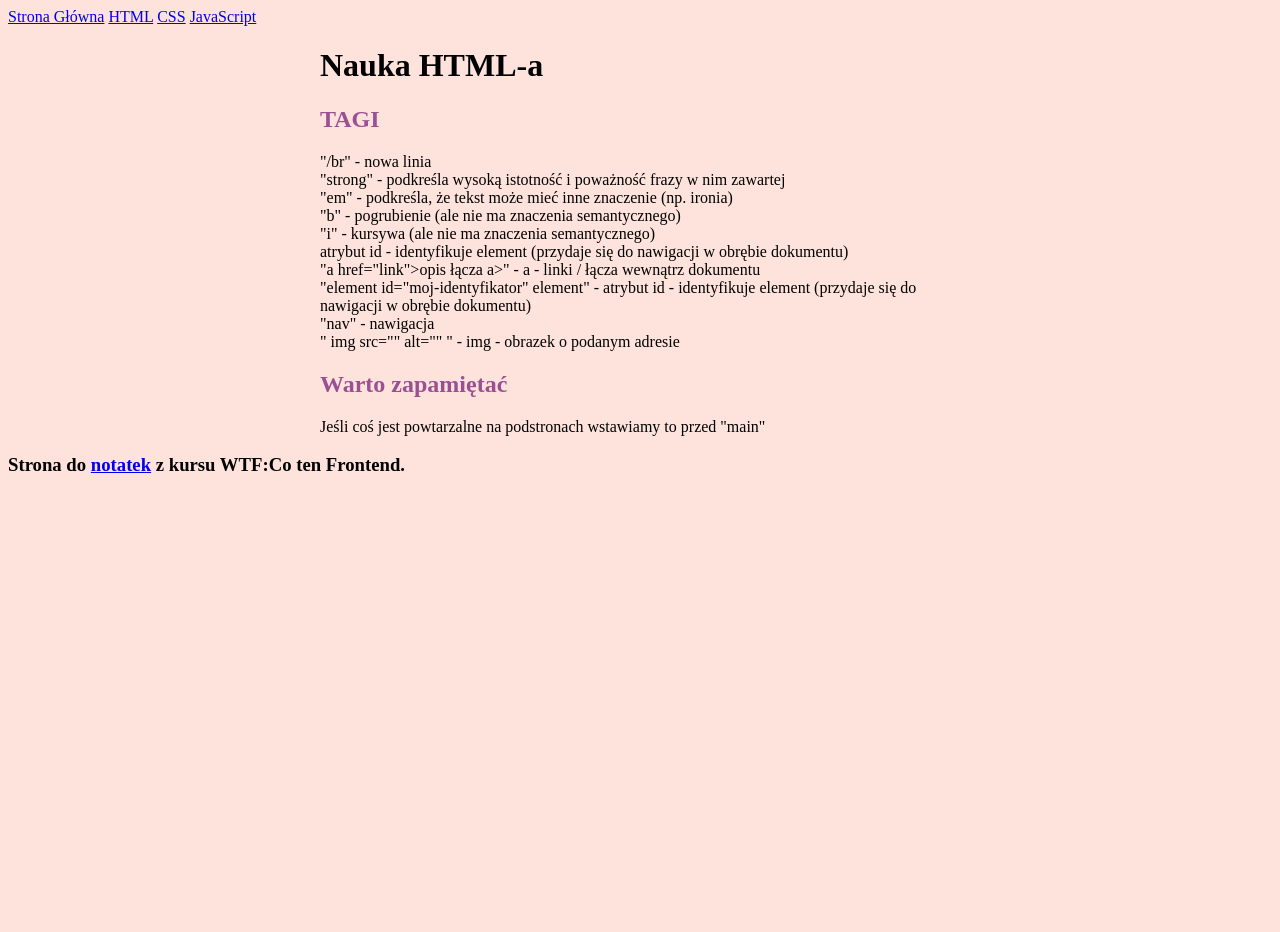
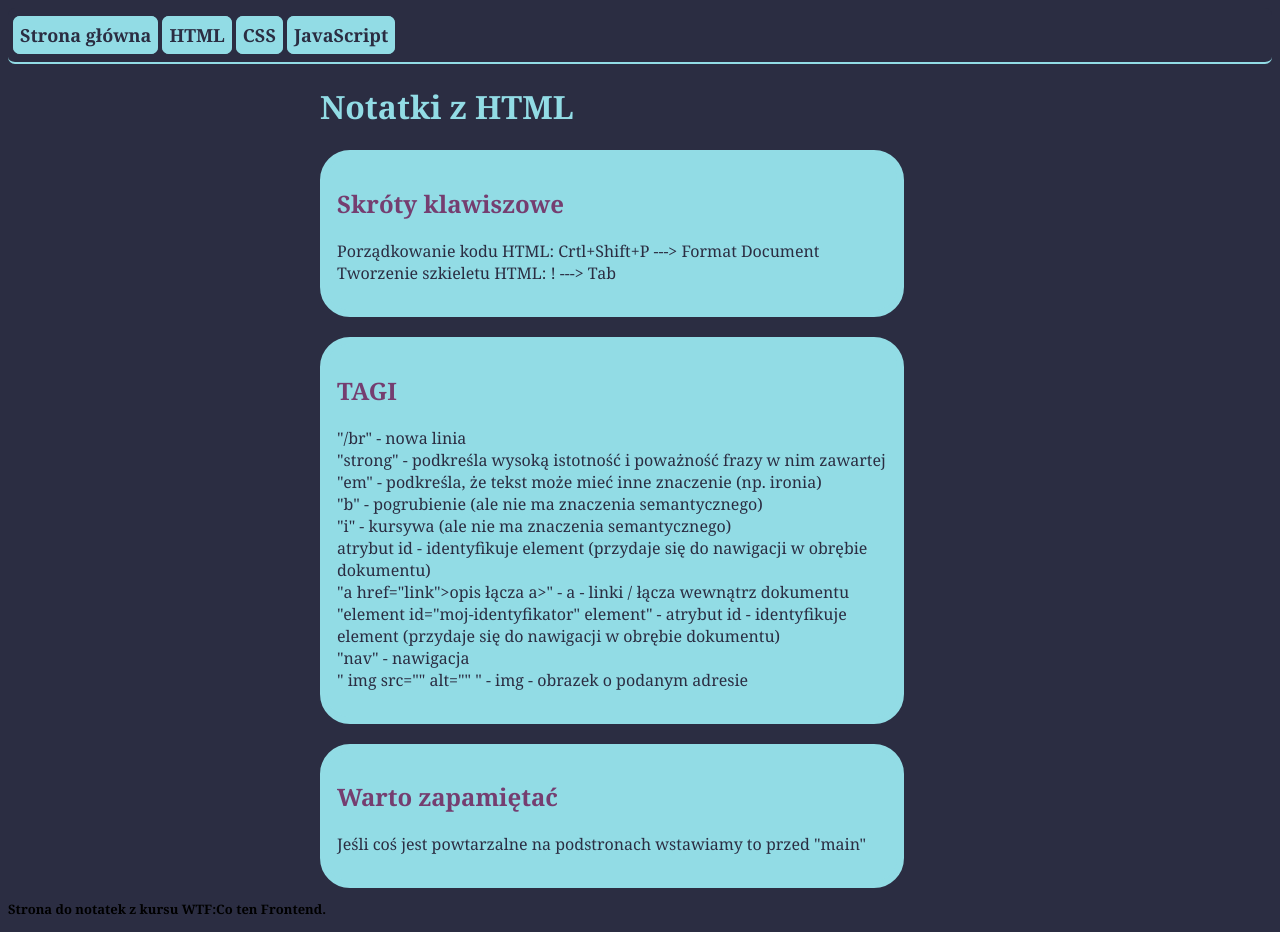
Before and after one commit to jjaworska-hub/homepage, a plain HTML site: page nauka_html.html in a window 1280 px wide. Before the commit the page ends 800 px from the top, so only its background shows below. Drawn offline with Linux system fonts and the light colour scheme.

Commit message:
general outlook of the site (colors, fonts, positions)

```diff
--- a/JavaScript.html
+++ b/JavaScript.html
@@ -10,25 +10,37 @@
 </head>
 
 <body>
-    <header>
+    <header class="header-navigation">
         <nav class="navigation">
-            <a href="index.html">Strona główna</a>
-            <a href="nauka_html.html">HTML</a>
-            <a href="nauka_css.html">CSS</a>
-            <a href="JavaScript.html">JavaScript</a>
+            <a class="navigation-link" href="index.html">Strona główna</a>
+            <a class="navigation-link" href="nauka_html.html">HTML</a>
+            <a class="navigation-link" href="nauka_css.html">CSS</a>
+            <a class="navigation-link" href="JavaScript.html">JavaScript</a>
         </nav>
     </header>
 
     <main>
+        <header class="JS">
+            <h1>Notatki z JavaScript</h1>
+        </header>
 
-        <section class="notes">
-            <article class="notes__text">
-            </article>
+        <section class="tags">
+            <h2></h2>
+            <p>
+            </p>
         </section>
+
+        <section class="to-remember">
+            <p>
+            <h2>Warto zapamiętać</h2>
+            </p>
+        </section>
+
     </main>
     <footer>
-        <h3 class="footer">Strona do <a href="#notatki">notatek</a> z kursu WTF:Co ten Frontend.</h3>
+        <h3 class="footer">Strona do <a class="footer-link" href="#notatki">notatek</a> z kursu WTF:Co ten Frontend.</h3>
     </footer>
+    <script src="main.js"></script>
 
 </body>
 
--- a/main.js
+++ b/main.js
@@ -1,7 +1,6 @@
 const firstName = "Joanna";
 const age = 24;
 
-alert("Powiedz przyjacielu i wejdź!");
 console.log(firstName);
 console.log(age);
 
--- a/nauka_html.html
+++ b/nauka_html.html
@@ -10,20 +10,31 @@
 </head>
 
 <body>
-    <header>
-        <nav>
-            <a href="index.html">Strona Główna</a>
-            <a href="nauka_html.html">HTML</a>
-            <a href="nauka_css.html">CSS</a>
-            <a href="JavaScript.html">JavaScript</a>
+    <header class="header-navigation">
+        <nav class="navigation">
+            <a class="navigation-link" href="index.html">Strona główna</a>
+            <a class="navigation-link" href="nauka_html.html">HTML</a>
+            <a class="navigation-link" href="nauka_css.html">CSS</a>
+            <a class="navigation-link" href="JavaScript.html">JavaScript</a>
         </nav>
     </header>
+
     <main>
-        <header>
-            <h1>Nauka HTML-a</h1>
+        <header class="HTML">
+            <h1>Notatki z HTML</h1>
         </header>
 
-        <section id="notatki">
+        <section>
+            <article class="notes__text">
+                <p>
+                <h2>Skróty klawiszowe</h2>
+                Porządkowanie kodu HTML: Crtl+Shift+P ---> Format Document </br>
+                Tworzenie szkieletu HTML: ! ---> Tab </br>
+                </p>
+            </article>
+        </section>
+
+        <section class="tags">
             <h2>TAGI</h2>
             <p>
                 "/br" - nowa linia </br>
@@ -37,16 +48,21 @@
                 "nav" - nawigacja</br>
                 " img src="" alt="" " - img - obrazek o podanym adresie</br>
             </p>
+        </section>
+
+        <section class="to-remember">
+            <p>
             <h2>Warto zapamiętać</h2>
-            <p>
-                Jeśli coś jest powtarzalne na podstronach wstawiamy to przed "main"
+            Jeśli coś jest powtarzalne na podstronach wstawiamy to przed "main"
             </p>
+        </section>
 
-        </section>
     </main>
     <footer>
-        <h3>Strona do <a href="#notatki">notatek</a> z kursu WTF:Co ten Frontend.</h3>
+        <h3 class="footer">Strona do <a class="footer-link" href="#notatki">notatek</a> z kursu WTF:Co ten Frontend.</h3>
     </footer>
+    <script src="main.js"></script>
+
 </body>
 
 </html>
--- a/style.css
+++ b/style.css
@@ -1,5 +1,41 @@
 body {
-  background-color: #fde3dc;
+  background-color: #2B2D42;
+}
+.header-navigation{
+  position:sticky;
+  top: 0;
+  z-index: 100;
+  display: block;
+}
+.navigation{
+  padding:5px;
+  padding-bottom: 15px;
+  padding-top: 15px;
+  border-top: 0px;
+  border-left:0px;
+  border-right:0px;
+  border-bottom: 2px;
+  border-radius: 7px;
+  border-color: #92DCE5;
+  border-style: solid;
+  background-color: #2B2D42;
+
+}
+.navigation-link {
+  padding-left: 7px;
+  font-size: large;
+  font-weight: 600;
+  font-family:Georgia, 'Times New Roman', Times, serif;
+  color:#2B2D42;
+  border: 2px;
+  border-radius: 7px;
+  border-color: #92DCE5;
+  border-style: solid;
+  padding:5px;
+  background-color: #92DCE5;
+  text-decoration: none;
+
+
 }
 main{
   display: block;
@@ -7,20 +43,117 @@ main{
   margin: auto;
 }
 .main-page {
-  color: #604d53;
+  color: #92DCE5;
+  font-family:Georgia, 'Times New Roman', Times, serif;
 }
 h2 {
-  color: #9b5094;
+  color: #753e70;
+  font-family:Georgia, 'Times New Roman', Times, serif;
 }
 .introduction {
-  color: #604d53;
+  color: #2B2D42;
+  font-weight: 600;
+  font-family:Georgia, 'Times New Roman', Times, serif;
+  display:block;
+  width:300px;
+  position:absolute;
+  right: 50px;
+  padding: 10px;
+  border:7px solid #92DCE5;
+  border-radius: 30px;
+  background-color:#92DCE5 ;
+
+
 }
+.links-link{
+  font-family:Georgia, 'Times New Roman', Times, serif;
+  text-decoration: none;
+  color: #2B2D42;
+
+}
+
+.links{
+  font-family:Georgia, 'Times New Roman', Times, serif;
+  text-decoration: none;
+  color: #92DCE5;
+  display: block;
+  width:300px;
+  position: absolute;
+  right:50px;
+  top:450px;
+  padding: 10px;
+  border:7px solid #92DCE5;
+  border-radius: 30px;
+  background-color:#92DCE5 ;
+}
+
 .notes__text {
-  color: #604d53;
+  color: #F8F7F9;
+  font-family:Georgia, 'Times New Roman', Times, serif;
 }
 
 .picture{
-  border: 15px solid #604d53;
+  border: 15px solid #92DCE5;
   border-radius: 50%;
   width:450px;
 }
+
+.footer{
+  font-family: Georgia, 'Times New Roman', Times, serif;
+  font-size: small;
+  display: block;
+  position:relative;
+  bottom:1px;
+  width:400px;
+}
+
+.footer-link{
+  text-decoration:none;
+  color:black;
+}
+
+.HTML{
+  color:#92DCE5;
+  font-family: Georgia, 'Times New Roman', Times, serif;
+}
+.notes__text{
+  margin-top:20px;
+  padding: 10px;
+  border:7px solid #92DCE5;
+  border-radius: 30px;
+  background-color:#92DCE5 ;
+  width:550px;
+  color: #2B2D42;
+  font-family: Georgia, 'Times New Roman', Times, serif;
+
+}
+.tags{
+  margin-top:20px;
+  padding: 10px;
+  border:7px solid #92DCE5;
+  border-radius: 30px;
+  background-color:#92DCE5;
+  width:550px;
+  color: #2B2D42;
+  font-family: Georgia, 'Times New Roman', Times, serif;
+
+}
+.to-remember{
+  margin-top:20px;
+  padding: 10px;
+  border:7px solid #92DCE5;
+  border-radius: 30px;
+  background-color:#92DCE5;
+  width:550px;
+  color: #2B2D42;
+  font-family: Georgia, 'Times New Roman', Times, serif;
+}
+
+.CSS{
+  color:#92DCE5;
+  font-family: Georgia, 'Times New Roman', Times, serif;
+}
+.JS{
+  color:#92DCE5;
+  font-family: Georgia, 'Times New Roman', Times, serif;
+}
```
Also changed, not shown: index.html (+20 -22 lines), nauka_css.html (+21 -9 lines).
